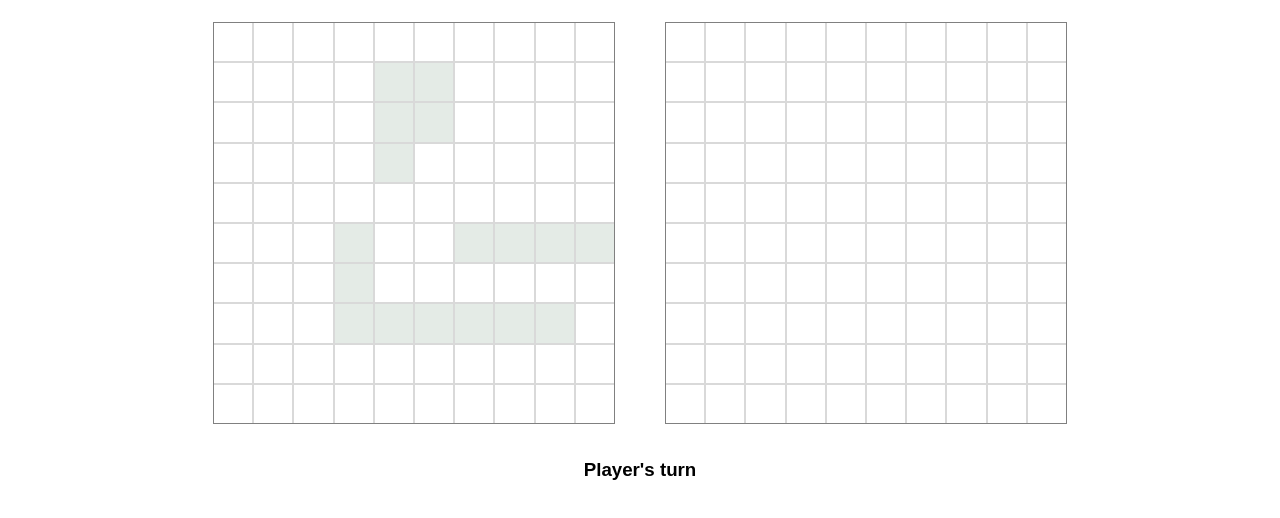
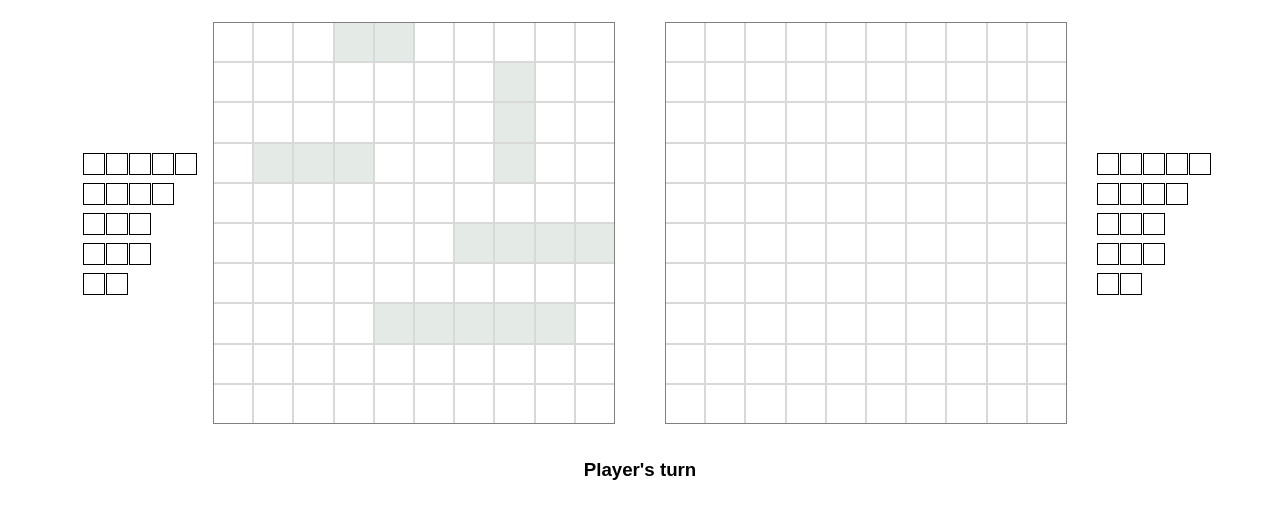
Before and after one commit to benl12337/topBattleship, a website built with webpack: page dist/index.html in a window 1280 px wide. Shown: the part 40-558 px from the top of the page. Built offline with nearby package versions, Linux system fonts and the light colour scheme.

Commit message:
Added basic DOM elements

```diff
--- a/src/game.js
+++ b/src/game.js
@@ -25,9 +25,9 @@ function game() {
 
 
     // loop the game until one of the boards is fully sunken
-    const getPlayerOneBoard = () => players[0].playerBoard.board;
+    const getPlayerOneBoard = () => players[0].playerBoard;
     const getPlayerOneVisited = () => players[0].playerBoard.visited;
-    const getPlayerTwoBoard = () => players[1].playerBoard.board;
+    const getPlayerTwoBoard = () => players[1].playerBoard;
     const getPlayerTwoVisited = () => players[1].playerBoard.visited;
 
     const makeMove = (x,y,)=>{
--- a/src/gameboard.js
+++ b/src/gameboard.js
@@ -34,15 +34,39 @@ module.exports = class gameboard {
         if (rotated) {
             // check if any boats are in the way, also check if out of bounds
             for (let i = 0; i < ship.length; i++) {
+
+                // if out of bounds
                 if (x + i > 9) return false;
-                if (this.board[x + i][y]) return false;
+                let currRow = x + i;
+
+                // create a loop to check surrounding squares
+                for (let j = -1; j < 2; j++) {
+                    for (let k = -1; k < 2; k++) {
+                        // if within bounds of the board
+                        if (currRow + j >= 0 && currRow + j < 10 && y + k >= 0 && y + k < 10) {
+                            if (this.board[currRow + j][y + k]) return false;
+                        }
+                    }
+                }
             }
         } else {
             // if ship is horizontal
             // check if any boats are in the way, also check if out of bounds
             for (let i = 0; i < ship.length; i++) {
+                // if out of bounds
                 if (y + i > 9) return false;
-                if (this.board[x][y + i]) return false;
+
+                let currCol = y + i;
+
+                // create a loop to check surrounding squares
+                for (let j = -1; j < 2; j++) {
+                    for (let k = -1; k < 2; k++) {
+                        // if within bounds of the board
+                        if (x + j >= 0 && x + j < 10 && currCol + k >= 0 && currCol + k < 10) {
+                            if (this.board[x + j][currCol + k]) return false;
+                        }
+                    }
+                }
             }
         }
 
--- a/src/index.js
+++ b/src/index.js
@@ -5,18 +5,133 @@ const newGame = game();
 
 const playerOneBoard = document.querySelector('.board1');
 const playerTwoBoard = document.querySelector('.board2');
-const pOneArray = newGame.getPlayerOneBoard();
-const pTwoArray = newGame.getPlayerTwoBoard();
+const pOneArray = newGame.getPlayerOneBoard().board;
+const pTwoArray = newGame.getPlayerTwoBoard().board;
 const gameMessage = document.querySelector('.game-message h3');
+const pOneStatus = document.querySelector('.playerOneStatus');
+const pTwoStatus = document.querySelector('.playerTwoStatus');
 let pOneVisited = newGame.getPlayerOneVisited();
 let pTwoVisited = newGame.getPlayerTwoVisited();
 
 
+function renderShips(playerDiv, playerBoard) {
+    const shipsArray = playerBoard.ships;
+    // make carrier 5 long
+    const carrierShell = document.createElement('div');
+    carrierShell.className = 'statusShell';
 
-function renderDOM(pOne, pTwo) {
+    for (let i = 0; i < playerBoard.ships[0].length; i++) {
+        // if sunk
+        const numberHits = playerBoard.ships[0].hits;
+        const isSunk = playerBoard.ships[0].isSunk();
+        console.log(isSunk);
+        const statusSquare = document.createElement('div');
+        statusSquare.className = 'statusSquare';
 
+        if (isSunk) {
+            statusSquare.classList.add("statusSquareHit");
+        }
+        carrierShell.appendChild(statusSquare);
+    }
+
+    playerDiv.appendChild(carrierShell);
+
+    // make battleship 4 long
+    const battleShipShell = document.createElement('div');
+    battleShipShell.className = 'statusShell';
+
+    for (let i = 0; i < playerBoard.ships[1].length; i++) {
+        // count number of hits
+        const numberHits = playerBoard.ships[1].hits;
+        const isSunk = playerBoard.ships[1].isSunk();
+        console.log(isSunk);
+        const statusSquare = document.createElement('div');
+        statusSquare.className = 'statusSquare';
+
+        if (isSunk) {
+            statusSquare.classList.add("statusSquareHit");
+        }
+        battleShipShell.appendChild(statusSquare);
+    }
+
+    playerDiv.appendChild(battleShipShell);
+
+    // make destroyer 3 long
+    const destroyerShell = document.createElement('div');
+    destroyerShell.className = 'statusShell';
+
+    for (let i = 0; i < playerBoard.ships[2].length; i++) {
+        // count number of hits
+        const numberHits = playerBoard.ships[2].hits;
+        const isSunk = playerBoard.ships[2].isSunk();
+        console.log(isSunk);
+        const statusSquare = document.createElement('div');
+        statusSquare.className = 'statusSquare';
+
+        if (isSunk) {
+            statusSquare.classList.add("statusSquareHit");
+        }
+        destroyerShell.appendChild(statusSquare);
+    }
+
+    playerDiv.appendChild(destroyerShell);
+
+    // make submarine 3 long
+    const submarineShell = document.createElement('div');
+    submarineShell.className = 'statusShell';
+
+    for (let i = 0; i < playerBoard.ships[3].length; i++) {
+        // count number of hits
+        const numberHits = playerBoard.ships[3].hits;
+        const isSunk = playerBoard.ships[3].isSunk();
+        console.log(isSunk);
+        const statusSquare = document.createElement('div');
+        statusSquare.className = 'statusSquare';
+
+        if (isSunk) {
+            statusSquare.classList.add("statusSquareHit");
+        }
+        submarineShell.appendChild(statusSquare);
+    }
+
+    playerDiv.appendChild(submarineShell);
+
+    // make patrol boat 2 long
+    const patrolShell = document.createElement('div');
+    patrolShell.className = 'statusShell';
+
+    for (let i = 0; i < playerBoard.ships[4].length; i++) {
+        // count number of hits
+        const numberHits = playerBoard.ships[4].hits;
+        const isSunk = playerBoard.ships[4].isSunk();
+        console.log(isSunk);
+        const statusSquare = document.createElement('div');
+        statusSquare.className = 'statusSquare';
+
+        if (isSunk) {
+            statusSquare.classList.add('statusSquareHit');
+        }
+        patrolShell.appendChild(statusSquare);
+    }
+
+    playerDiv.appendChild(patrolShell);
+
+    console.log(shipsArray);
+}
+
+function renderDOM() {
+
+
+    // render the status messages
     playerOneBoard.innerHTML = "";
     playerTwoBoard.innerHTML = "";
+    pOneStatus.innerHTML = "";
+    pTwoStatus.innerHTML = "";
+
+   renderShips(pOneStatus, newGame.getPlayerOneBoard());
+   renderShips(pTwoStatus, newGame.getPlayerTwoBoard());
+
+
     // render current state of player board
     pOneArray.forEach((row, x) => {
         row.forEach((square, y) => {
@@ -95,9 +210,6 @@ function handleClick(e) {
     newGame.makeMove(x, y);
     renderDOM();
 
-    // check if sunk
-
-
     disableGameboard();
     gameMessage.textContent = `Computer making move...`;
 
@@ -112,9 +224,6 @@ function handleClick(e) {
 
 }
 
-
-
-
 playerTwoBoard.addEventListener("click", handleClick);
 
 gameController();
--- a/src/ship.js
+++ b/src/ship.js
@@ -3,14 +3,15 @@ module.exports =  class ship {
         this.name = name;
         this.length = length;
         this.hits = 0;
-        this.sunk = false;
+        this.sunk = this.isSunk();
     }
 
     hit() {
         this.hits++;
+        console.log(this.hits, this.length);
     }
 
     isSunk() {
-        return this.hits == this.length;
+        return (this.hits == this.length);
     }
 };
--- a/src/style.css
+++ b/src/style.css
@@ -56,13 +56,52 @@ h3 {
 
 .hitShip {
     background: lightcoral;
+    text-align: center;
+    vertical-align: middle;
 }
 
 .missSquare {
     background: rgb(212, 227, 236);
+    text-align: center;
+    vertical-align: middle;
 }
 
 .disabled {
     opacity: 0.85;
     pointer-events: none;
 }
+.player {
+    display: flex;
+    align-items: center;
+}
+
+.statusShell {
+    width: 100px;
+    height: 20px;
+    display: grid;
+    gap: 1px;
+    grid-template-columns: repeat(5, 1fr);
+    margin: 5px;
+}
+
+.statusSquare {
+    width: 20px;
+    height: 20px;
+    border: 1px solid black;
+}
+
+.statusSquareHit {
+    width: 20px;
+    height: 20px;
+    background: lightcoral;
+}
+
+.playerOneStatus {
+    display: flex;
+    flex-direction: column;
+}
+
+.playerTwoStatus {
+    display: flex;
+    flex-direction: column;
+}
```
Also changed, not shown: dist/bundle.js, dist/index.html.
